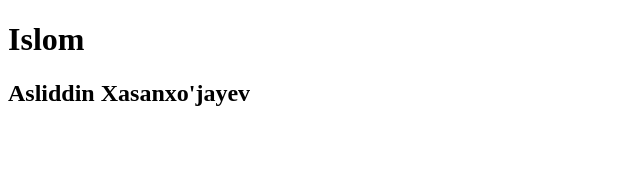
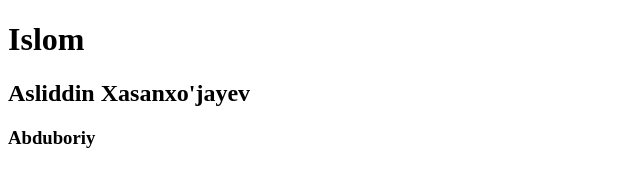
Before and after one commit to islomfrontdev/Github-o-rganamiz, a plain HTML site: page index.html in a window 1280 px wide. Shown: the whole page, without its empty margins (0-640 px from the left). Drawn offline with Linux system fonts and the light colour scheme.

Commit message:
ismimni qo'shdim

```diff
--- a/index.html
+++ b/index.html
@@ -11,6 +11,6 @@
 
 
     <h2>Asliddin Xasanxo'jayev</h2>
-
+    <h3>Abduboriy</h3>
   </body>
 </html>
```
Also changed, not shown: 1 other file.
